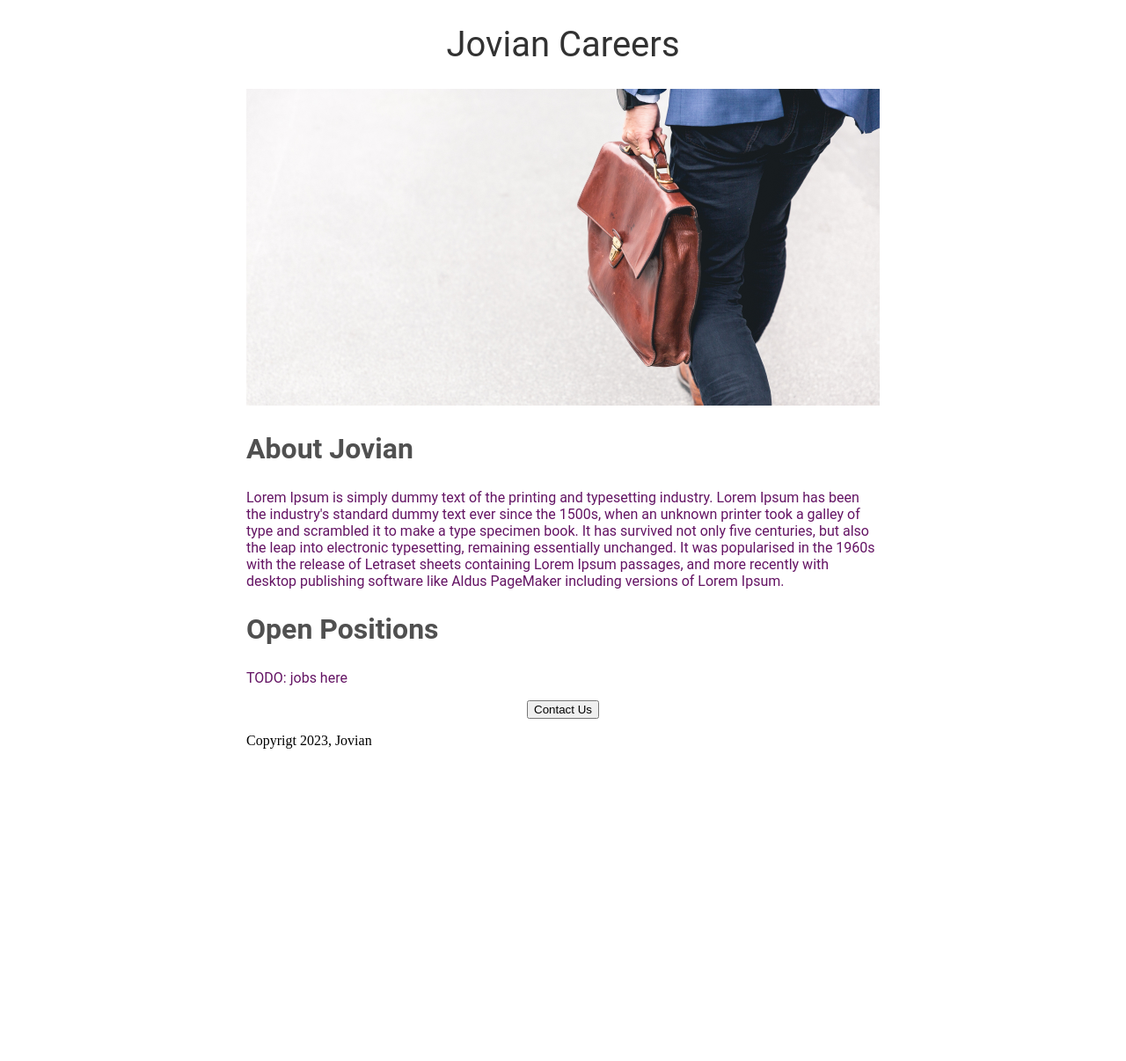
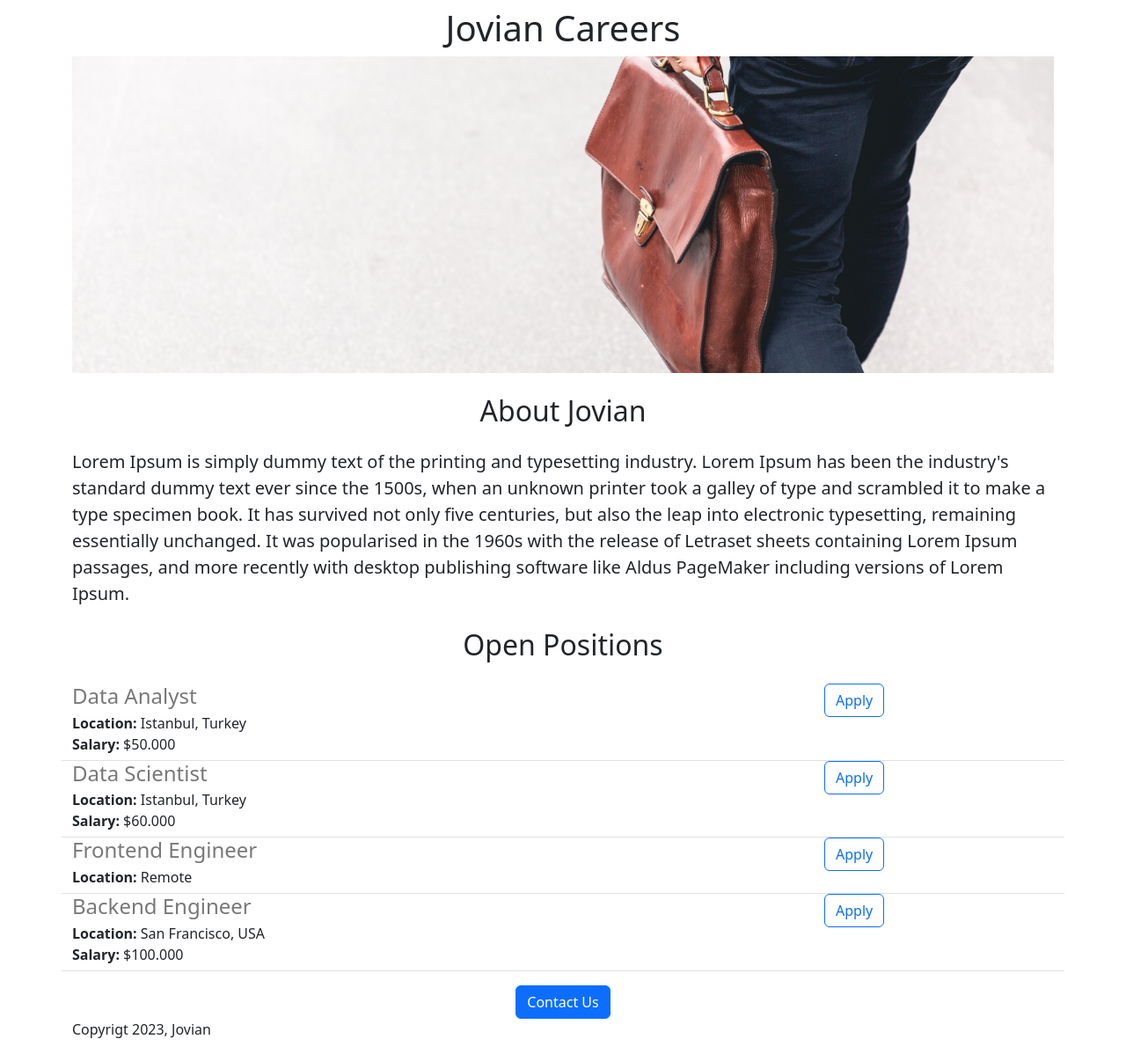
Before and after one commit to mfkeskin/jovian-careers-website, a Flask app: page / in a window 1280 px wide. Shown: the whole page at 88% size. Before the commit the page ends 851 px from the top, so only its background shows below. Run offline with Flask 3, Linux system fonts and the light colour scheme.

Commit message:
added dynamic data and api route

```diff
--- a/app.py
+++ b/app.py
@@ -1,11 +1,44 @@
-from flask import Flask, render_template
+from flask import Flask, render_template, jsonify
 
 app = Flask(__name__)
 
+JOBS = [
+  {
+    'id' : 1,
+    'title' : 'Data Analyst',
+    'location' : 'Istanbul, Turkey',
+    'salary' : '$50.000'
+  },
+  {
+    'id' : 2,
+    'title' : 'Data Scientist',
+    'location' : 'Istanbul, Turkey',
+    'salary' : '$60.000'
+  },
+  {
+    'id' : 3,
+    'title' : 'Frontend Engineer',
+    'location' : 'Remote'
+  },
+  {
+    'id' : 4,
+    'title' : 'Backend Engineer',
+    'location' : 'San Francisco, USA',
+    'salary' : '$100.000'
+  }
+]
 
 @app.route("/")
 def hello_world():
-  return render_template('home.html')
+  return render_template('home.html',
+                         jobs=JOBS,
+                        company_name='Jovian')
+
+@app.route("/api/jobs")
+def list_jobs():
+  return jsonify(JOBS)
+
+
 
 
 if __name__ == "__main__":
--- a/templates/home.html
+++ b/templates/home.html
@@ -1,52 +1,34 @@
 <!DOCTYPE html>
 <html>
   <head>
+    <meta charset="utf-8">
+    <meta name="viewport" content="width=device-width, initial-scale=1">
+    <link href="https://cdn.jsdelivr.net/npm/bootstrap@5.3.0-alpha3/dist/css/bootstrap.min.css" rel="stylesheet" integrity="sha384-KK94CHFLLe+nY2dmCWGMq91rCGa5gtU4mk92HdvYe+M/SXH301p5ILy+dN9+nJOZ" crossorigin="anonymous">
     <title>Jovian Careers</title>
     <style>
-      h1 {
-        font-size: 40px;
-        font-family: Roboto;
-        font-weight: normal;
-        color: rgb(50, 50, 50);
-        text-align: center;
+      #banner {
+        height:360px;
+        object-fit:cover;
+        width: 100%;
       }
-
-      #banner {
-        width:100%;
-        height:360px;
-        object-fit: cover;
-      }
-
-      h2 {
-        font-family: Roboto;
-        font-size: 32px;
-        color:rgb(80, 80, 80);
-      }
-
-      #container {
-        max-width:720px;
-        margin:0 auto;
-      }
-
-      .bodytext {
-        font-family: Roboto;
-        color: rgb(100, 20, 100);
-      }
-
     </style>
   </head>
   <body>
-    <div id="container">
-   <h1>Jovian Careers</h1>
-    <img id="banner" src=https://jovian-careers-website.mehmetfatihfat8.repl.co/static/banner.jpg>
-    <h2>About Jovian</h2>
-    <p class="bodytext">
+    <div class="container mt-2 mb-4">
+   <h1 class="text-center">{{company_name}} Careers</h1>
+    <img class="img-fluid" id="banner" src=https://jovian-careers-website.mehmetfatihfat8.repl.co/static/banner.jpg>
+    <h2 class="text-center mt-4 mb-4">About Jovian</h2>
+    <p class="lead">
       Lorem Ipsum is simply dummy text of the printing and typesetting industry. Lorem Ipsum has been the industry's standard dummy text ever since the 1500s, when an unknown printer took a galley of type and scrambled it to make a type specimen book. It has survived not only five centuries, but also the leap into electronic typesetting, remaining essentially unchanged. It was popularised in the 1960s with the release of Letraset sheets containing Lorem Ipsum passages, and more recently with desktop publishing software like Aldus PageMaker including versions of Lorem Ipsum.
     </p>
-    <h2>Open Positions</h2>
-    <p class="bodytext">TODO: jobs here</p>
-    <div style="text-align:center;">
-      <button>Contact Us</button>
+    <h2 class="text-center mt-4 mb-4">Open Positions</h2>
+      <div style="margin-bottom:16px;">
+      {% for job in jobs %}
+          {% include 'jobitem.html' %}
+        {% endfor %}
+      </div>
+    <div class="text-center">
+      <button class="btn btn-primary btn-large">Contact Us</button>
     </div>
       <p>Copyrigt 2023, Jovian</p>
     </div>
--- /dev/null
+++ b/templates/jobitem.html
@@ -0,0 +1,14 @@
+<div class="border-bottom row" style="padding-bottom:6px">
+  <div class="col-9">
+<h4 style="color: rgb(120, 120, 120); margin-bottom: 4px;">
+  {{job['title']}}
+</h4>
+<div><b>Location:</b> {{job['location']}}</div>
+{% if 'salary' in job %}
+  <div><b>Salary:</b> {{job['salary']}}</div>
+{% endif %}
+  </div>
+  <div class="col-3">
+  <button type="button" class="btn btn-outline-primary">Apply</button>
+  </div>
+  </div>
```
